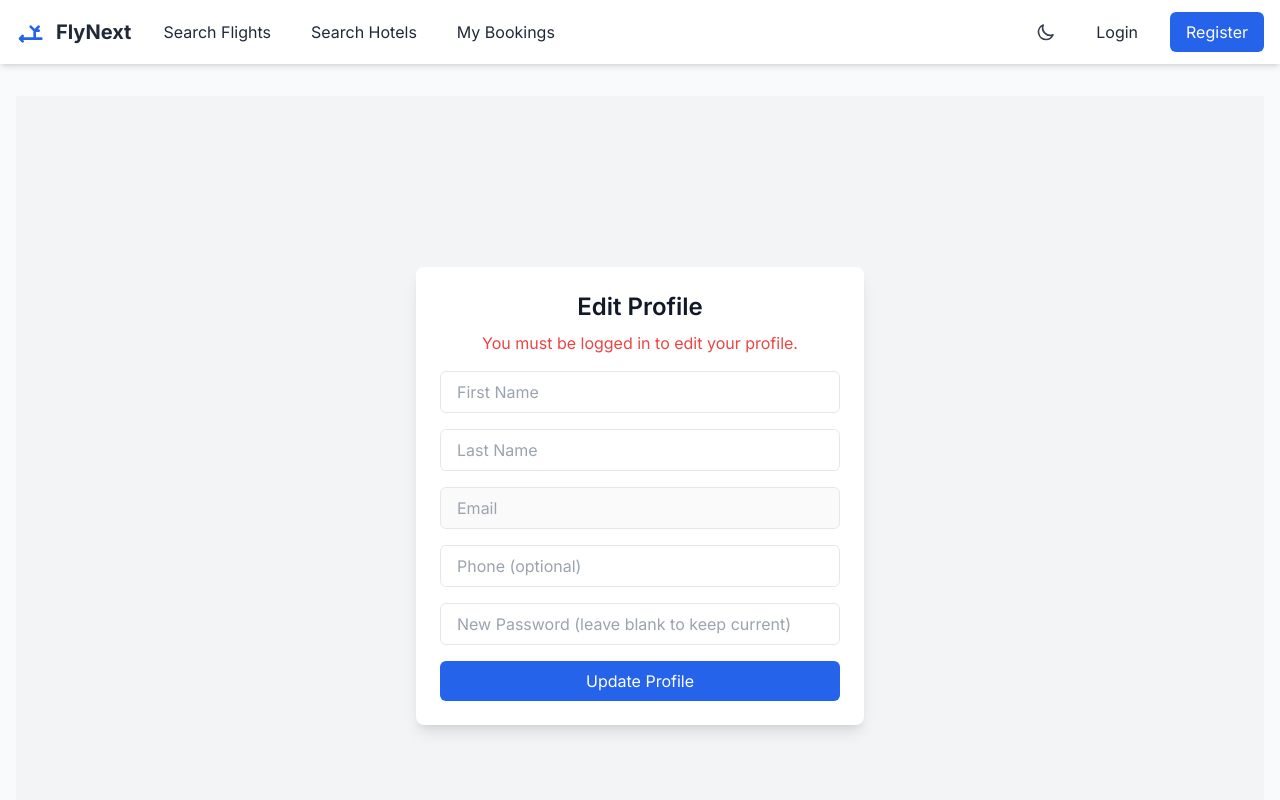
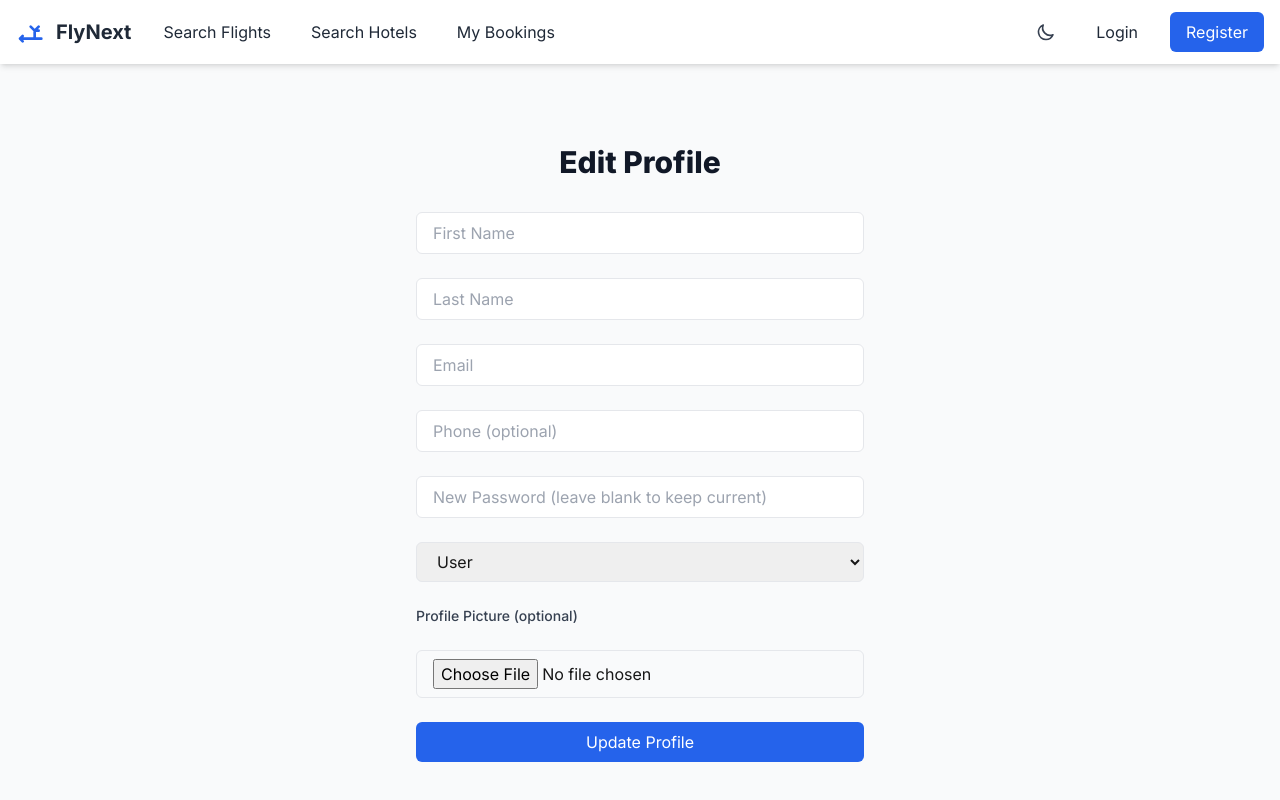
Before and after one commit to rudyarb/FlyNext, a Next.js app: page /users/edit-profile in a window 1280 px wide. Shown: the top 800 px of the page. Built offline with nearby package versions, Linux system fonts and the light colour scheme.

Commit message:
Fixed Edit Profile Functionality

```diff
--- a/src/app/users/edit-profile/page.tsx
+++ b/src/app/users/edit-profile/page.tsx
@@ -2,40 +2,43 @@
 
 import { useState, useEffect } from "react";
 import { useRouter } from "next/navigation";
+import { useAuth } from "@/context/AuthContext";
 
 const EditProfile = () => {
   const router = useRouter();
-
-  // Local state for token and form data
-  const [token, setToken] = useState<string | null>(null);
+  const { token, userName, role, updateProfile, login, logout } = useAuth(); // Added login and logout for better handling
   const [formData, setFormData] = useState({
     firstName: "",
     lastName: "",
     email: "",
     phone: "",
     password: "",
+    role: "USER",
   });
+  const [profilePicture, setProfilePicture] = useState<File | null>(null);
   const [loading, setLoading] = useState(false);
   const [message, setMessage] = useState("");
 
-  // Only fetch the token from localStorage on the client-side
   useEffect(() => {
-    if (typeof window !== "undefined") {
-      const storedToken = localStorage.getItem("token");
-      if (storedToken) {
-        setToken(storedToken);
-      } else {
-        setMessage("You must be logged in to edit your profile.");
-      }
+    if (userName) {
+      setFormData((prevData) => ({
+        ...prevData,
+        firstName: userName,
+        role: role || "USER",
+      }));
     }
-  }, []);
+  }, [userName, role]);
 
-  // Handle input change
-  const handleChange = (e: React.ChangeEvent<HTMLInputElement>) => {
+  const handleChange = (e: React.ChangeEvent<HTMLInputElement | HTMLSelectElement>) => {
     setFormData({ ...formData, [e.target.name]: e.target.value });
   };
 
-  // Handle form submission (PUT request to update profile)
+  const handleFileChange = (e: React.ChangeEvent<HTMLInputElement>) => {
+    if (e.target.files && e.target.files.length > 0) {
+      setProfilePicture(e.target.files[0]);
+    }
+  };
+
   const handleSubmit = async (e: React.FormEvent) => {
     e.preventDefault();
     setLoading(true);
@@ -48,42 +51,64 @@ const EditProfile = () => {
     }
 
     try {
+      const updateData = {
+        firstName: formData.firstName,
+        lastName: formData.lastName,
+        email: formData.email,
+        phone: formData.phone,
+        password: formData.password, // Include password updates
+        role: formData.role,
+      };
+
       const res = await fetch("/api/users/profile", {
-        method: "PUT", // Use PUT request to update profile
+        method: "PUT",
         headers: {
+          Authorization: `Bearer ${token}`,
           "Content-Type": "application/json",
-          Authorization: `Bearer ${token}`, // Correct way to send token in Authorization header
         },
-        body: JSON.stringify(formData), // Send the updated form data
+        body: JSON.stringify(updateData),
       });
 
-      const data = await res.json();
+      if (!res.ok) {
+        const data = await res.json();
+        throw new Error(data.message || "Update failed.");
+      }
 
-      if (!res.ok) throw new Error(data.error || "Update failed");
+      const responseData = await res.json();
+      const updatedName = responseData?.firstName || formData.firstName;
+      const updatedRole = responseData?.role || formData.role;
+      const newToken = responseData?.token; // Check if the response includes an updated token
+
+      if (newToken) {
+        login(newToken, updatedName, updatedRole); // Re-login with new token and updated credentials
+      } else {
+        updateProfile(updatedName, updatedRole); // Update profile without token change
+      }
 
       setMessage("Profile updated successfully!");
-      setTimeout(() => router.push("/dashboard"), 1500); // Redirect after update
-
+      setTimeout(() => router.push("/"), 1500);
     } catch (error) {
-      console.error(error);
-      if (error instanceof Error) {
-        setMessage(error.message);
-      } else {
-        setMessage("An unexpected error occurred.");
-      }
+      setMessage(error instanceof Error ? error.message : "An unexpected error occurred.");
     } finally {
       setLoading(false);
     }
   };
 
   return (
-    <div className="flex justify-center items-center min-h-screen bg-gray-100 dark:bg-gray-900">
-      <div className="bg-white dark:bg-gray-800 shadow-lg rounded-lg p-6 w-full max-w-md">
-        <h2 className="text-2xl font-semibold text-gray-900 dark:text-white text-center">Edit Profile</h2>
+    <div className="min-h-screen bg-gray-50 dark:bg-gray-900 py-12 px-4 sm:px-6 lg:px-8">
+      <div className="max-w-md w-full mx-auto space-y-8">
+        <h2 className="text-3xl font-extrabold text-gray-900 dark:text-white text-center">Edit Profile</h2>
+        {message && (
+          <p
+            className={`text-center ${
+              message.includes("successfully") ? "text-green-500" : "text-red-500"
+            }`}
+          >
+            {message}
+          </p>
+        )}
 
-        {message && <p className="text-center mt-2 text-red-500">{message}</p>}
-
-        <form onSubmit={handleSubmit} className="space-y-4 mt-4">
+        <form onSubmit={handleSubmit} className="mt-8 space-y-6">
           <input
             type="text"
             name="firstName"
@@ -109,7 +134,6 @@ const EditProfile = () => {
             onChange={handleChange}
             placeholder="Email"
             className="w-full px-4 py-2 border rounded-md dark:bg-gray-700 dark:text-white"
-            disabled // Disable to avoid accidental changes to email
           />
 
           <input
@@ -130,6 +154,26 @@ const EditProfile = () => {
             className="w-full px-4 py-2 border rounded-md dark:bg-gray-700 dark:text-white"
           />
 
+          <select
+            name="role"
+            value={formData.role}
+            onChange={handleChange}
+            className="w-full px-4 py-2 border rounded-md dark:bg-gray-700 dark:text-white"
+          >
+            <option value="USER">User</option>
+            <option value="ADMIN">Hotel Manager (Admin)</option>
+          </select>
+
+          <label className="block text-sm font-medium text-gray-700 dark:text-gray-300 mb-2">
+            Profile Picture (optional)
+          </label>
+          <input
+            type="file"
+            accept="image/*"
+            onChange={handleFileChange}
+            className="w-full px-4 py-2 border rounded-md dark:bg-gray-700 dark:text-white"
+          />
+
           <button
             type="submit"
             className="w-full bg-blue-600 text-white px-4 py-2 rounded-md hover:bg-blue-700 dark:bg-blue-500 dark:hover:bg-blue-600"
--- a/src/context/AuthContext.tsx
+++ b/src/context/AuthContext.tsx
@@ -10,6 +10,7 @@ interface AuthContextType {
   role: string | null;
   login: (token: string, userName: string, role: string) => void;
   logout: () => void;
+  updateProfile: (updatedUserName: string, updatedRole?: string) => void;
 }
 
 const AuthContext = createContext<AuthContextType | undefined>(undefined);
@@ -20,6 +21,7 @@ export function AuthProvider({ children }: { children: React.ReactNode }) {
   const [role, setRole] = useState<string | null>(null);
   const router = useRouter();
 
+  // Sync state with localStorage on mount
   useEffect(() => {
     const savedToken = localStorage.getItem("token");
     const savedUserName = localStorage.getItem("userName");
@@ -36,6 +38,7 @@ export function AuthProvider({ children }: { children: React.ReactNode }) {
   }, []);
 
   const login = (newToken: string, newUserName: string, newRole: string) => {
+    console.log("Login called with:", { newToken, newUserName, newRole }); // Debugging
     setToken(newToken);
     setUserName(newUserName);
     setRole(newRole);
@@ -45,17 +48,45 @@ export function AuthProvider({ children }: { children: React.ReactNode }) {
   };
 
   const logout = () => {
+    console.log("Logout called"); // Debugging
     setToken(null);
     setUserName(null);
-    setRole(null)
+    setRole(null);
     localStorage.removeItem("token");
     localStorage.removeItem("userName");
     localStorage.removeItem("role");
     router.push("/"); // Redirect to login page
   };
 
+  const updateProfile = (updatedUserName: string, updatedRole?: string) => {
+    console.log("UpdateProfile called with:", { updatedUserName, updatedRole }); // Debugging
+    if (updatedUserName) {
+      setUserName(updatedUserName);
+      localStorage.setItem("userName", updatedUserName);
+    }
+    if (updatedRole) {
+      setRole(updatedRole);
+      localStorage.setItem("role", updatedRole);
+    }
+  };
+
+  // Debugging state updates
+  useEffect(() => {
+    console.log("AuthContext state updated:", { token, userName, role });
+  }, [token, userName, role]);
+
   return (
-    <AuthContext.Provider value={{ token, isAuthenticated: !!token, userName, role, login, logout }}>
+    <AuthContext.Provider
+      value={{
+        token,
+        isAuthenticated: !!token,
+        userName,
+        role,
+        login,
+        logout,
+        updateProfile,
+      }}
+    >
       {children}
     </AuthContext.Provider>
   );
```
Also changed, not shown: 2 other files (tests, documents, lock files or other folders).
